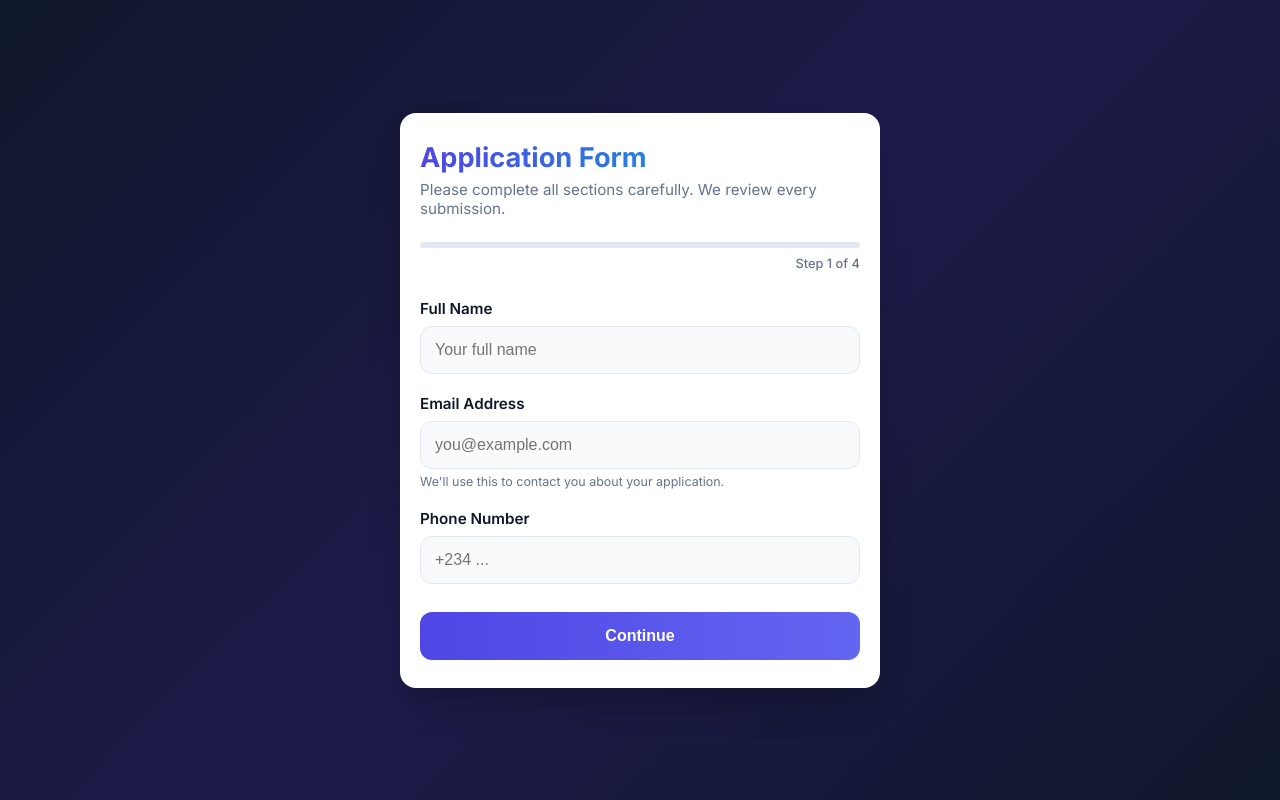
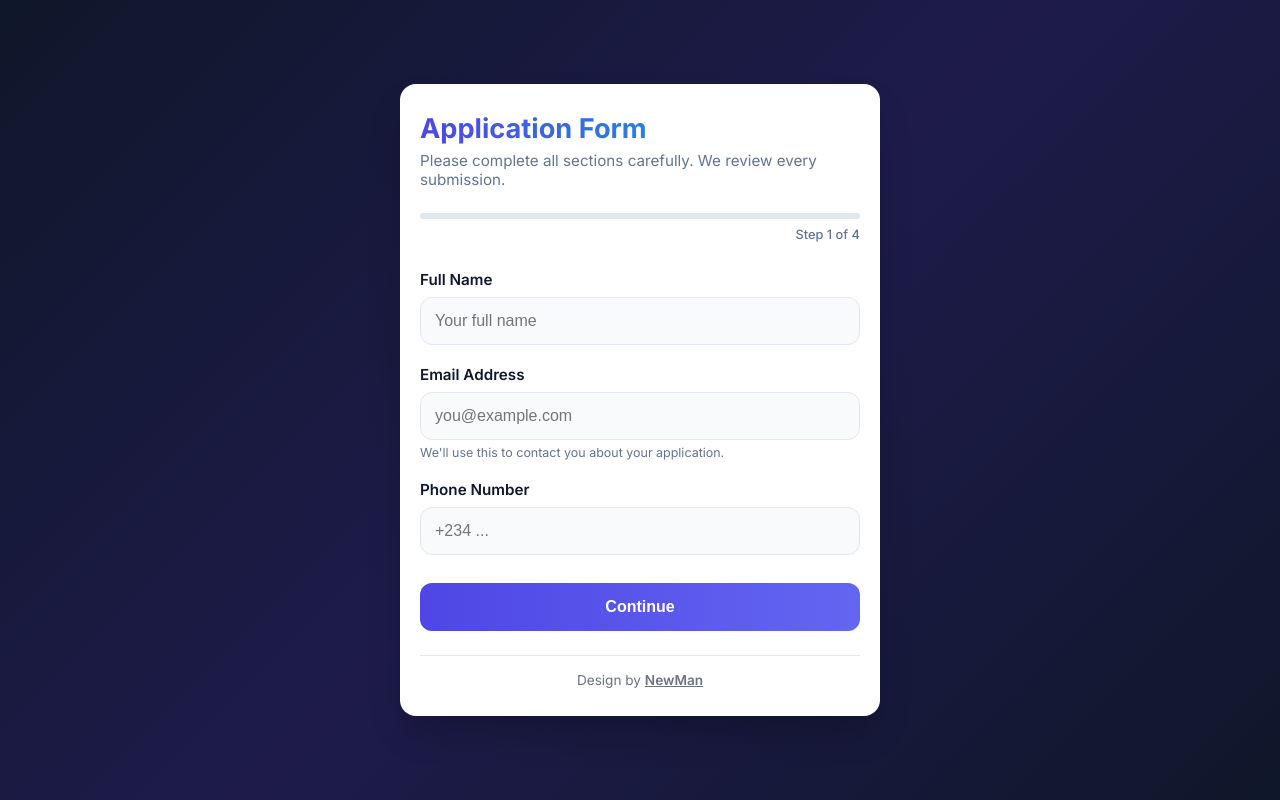
Before and after one commit to newman-theinnovator/application-form, a React (Vite) app: page / in a window 1280 px wide. Built offline with nearby package versions, Linux system fonts and the light colour scheme.

Commit message:
added branding

```diff
--- a/src/App.css
+++ b/src/App.css
@@ -32,6 +32,7 @@ h1 {
   font-weight: 800;
   margin-bottom: 6px;
   background: linear-gradient(90deg, #4f46e5, #06b6d4);
+  background-clip: text;
   -webkit-background-clip: text;
   -webkit-text-fill-color: transparent;
 }
--- a/src/App.jsx
+++ b/src/App.jsx
@@ -110,6 +110,29 @@ export default function App() {
     }
   };
 
+  const renderFooter = () => (
+    <footer
+      style={{
+        marginTop: '24px',
+        paddingTop: '16px',
+        borderTop: '1px solid #e5e7eb',
+        textAlign: 'center',
+        fontSize: '0.85rem',
+        color: '#6b7280'
+      }}
+    >
+      Design by{' '}
+      <a
+        href="https://newmanukpakacom.vercel.app"
+        target="_blank"
+        rel="noopener noreferrer"
+        style={{ color: 'inherit', fontWeight: 600, textDecoration: 'underline' }}
+      >
+        NewMan
+      </a>
+    </footer>
+  );
+
   const progress = ((currentStep - 1) / TOTAL_STEPS) * 100;
 
   if (succeeded) {
@@ -121,6 +144,7 @@ export default function App() {
             <h2>Application Received</h2>
             <p>Thank you for applying. We will review your submission and contact you if you meet our requirements.</p>
           </div>
+          {renderFooter()}
         </div>
       </div>
     );
@@ -313,6 +337,8 @@ export default function App() {
             )}
           </div>
         </form>
+
+        {renderFooter()}
       </div>
     </div>
   );
```
